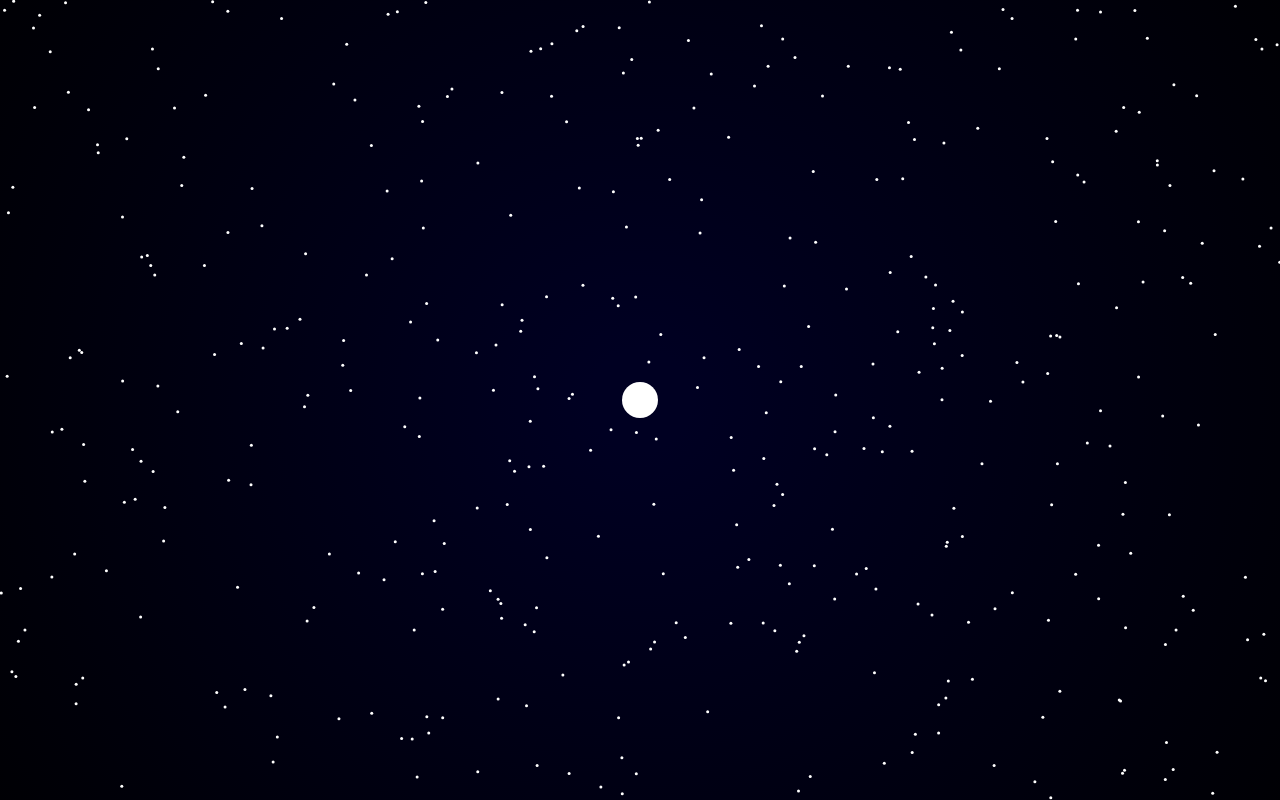
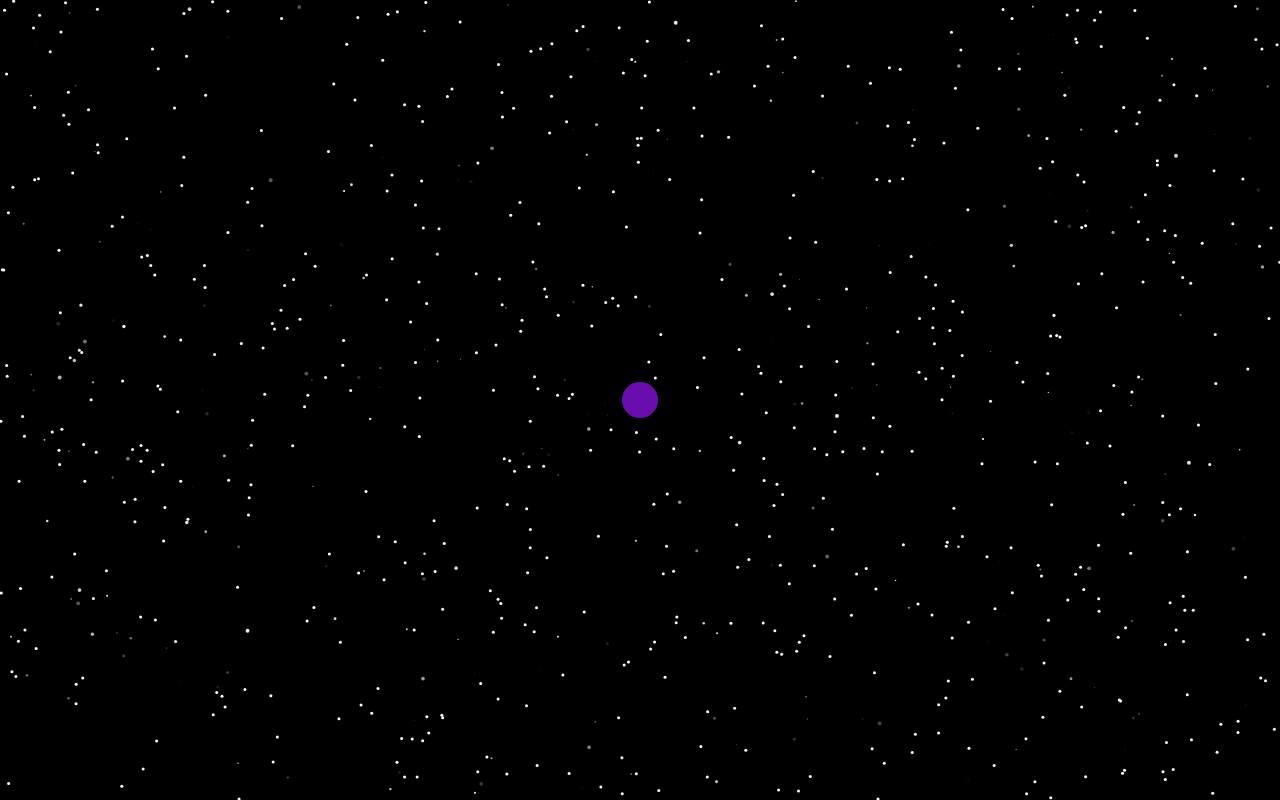
Before and after one commit to Jejepiess/animation, a plain HTML site: page index.html in a window 1280 px wide. Drawn offline with Linux system fonts and the light colour scheme; animation ran at ten frames a second.

Commit message:
Update index.html

```diff
--- a/index.html
+++ b/index.html
@@ -25,23 +25,27 @@
         canvas.height = window.innerHeight;
 
         const dots = [];
-        const numDots = 400; // Increased number of dots
+        const numDots = 600;
         const tentacleCount = 20;
         const tentacleSegments = 15;
-        const connectRange = 150; // Increased connection range
+        const connectRange = 200;
         const speed = 0.1;
         const detachThreshold = 10;
         let mouseMoved = false;
 
         function drawBackground() {
-            let gradient = ctx.createRadialGradient(
-                canvas.width / 2, canvas.height / 2, 50,
-                canvas.width / 2, canvas.height / 2, canvas.width / 1.5
-            );
-            gradient.addColorStop(0, "#000022");
-            gradient.addColorStop(1, "black");
-            ctx.fillStyle = gradient;
+            ctx.fillStyle = "black";
             ctx.fillRect(0, 0, canvas.width, canvas.height);
+
+            for (let i = 0; i < 300; i++) {
+                let x = Math.random() * canvas.width;
+                let y = Math.random() * canvas.height;
+                let radius = Math.random() * 2;
+                ctx.fillStyle = `rgba(255, 255, 255, ${Math.random()})`;
+                ctx.beginPath();
+                ctx.arc(x, y, radius, 0, Math.PI * 2);
+                ctx.fill();
+            }
         }
 
         class Dot {
@@ -135,7 +139,7 @@
                 t.draw();
             });
 
-            ctx.fillStyle = "white";
+            ctx.fillStyle = "#6A0DAD"; // Space-themed purple
             ctx.beginPath();
             ctx.arc(creature.x, creature.y, 18, 0, Math.PI * 2);
             ctx.fill();
```
